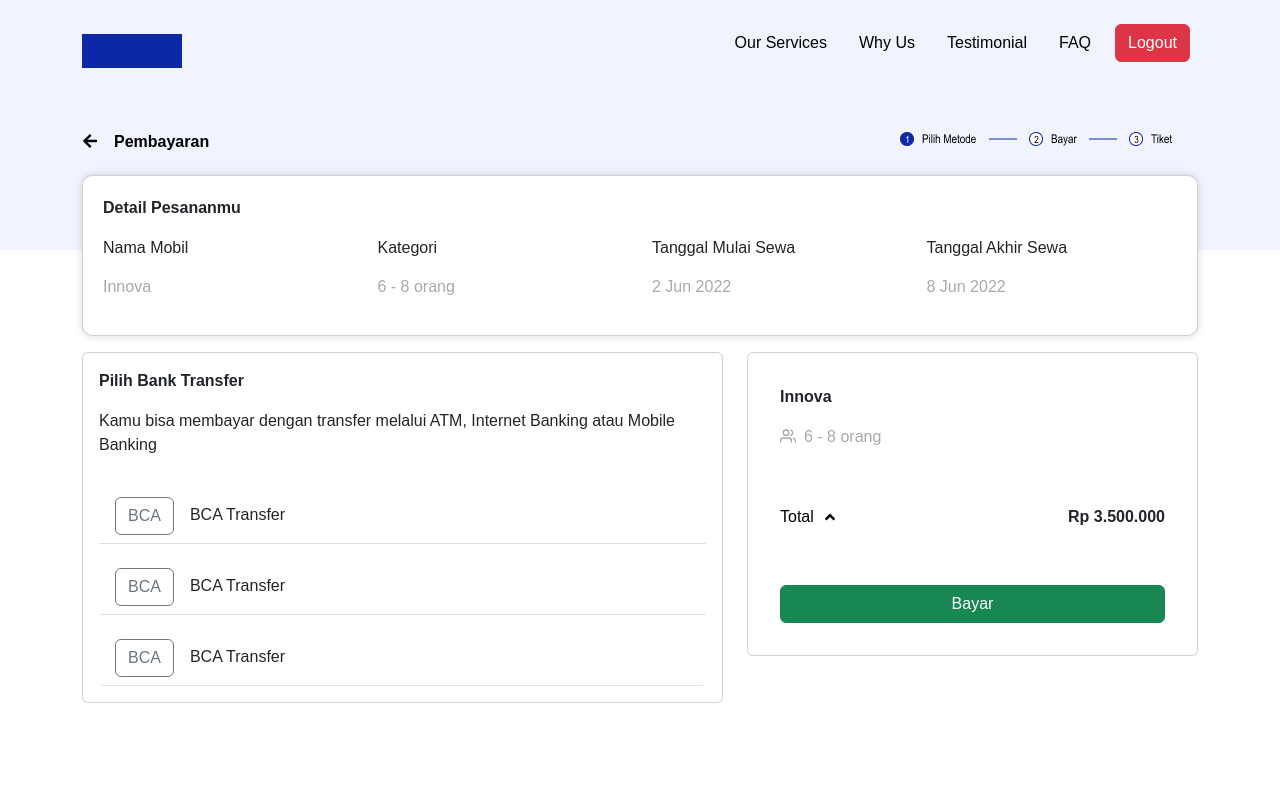
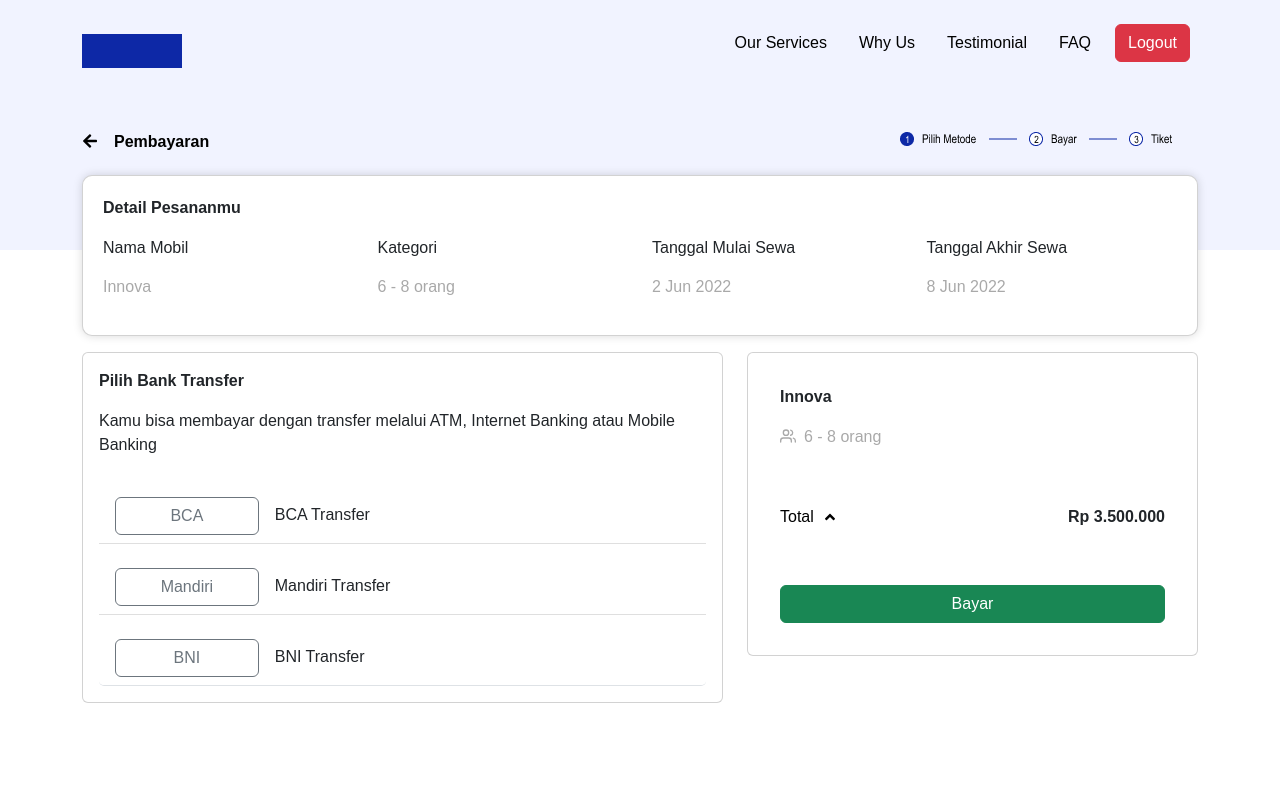
Before and after one commit to Wannn14/Binar-Platinum, a React (Create React App) app: page /pembayaran in a window 1280 px wide. Shown: the top 800 px of the page. Built offline with nearby package versions, Linux system fonts and the light colour scheme; sample sign-in values are in the browser's storage.

Commit message:
Update : checked Bank

```diff
--- a/src/pages/Payment/bayar-mobil.js
+++ b/src/pages/Payment/bayar-mobil.js
@@ -81,7 +81,7 @@ const Bayar = () => {
                       }}
                     >
                       <div className="mt-3" >
-                        <button className="bank btn btn-outline-secondary">BCA</button>
+                        <button className="bank btn btn-outline-secondary w-25">BCA</button>
                         <span className='ms-3' >BCA Transfer</span>
 
                       {selected === 1 ? <img src={Check} className="float-check-right mt-2" alt="check-list" /> : null}
@@ -93,12 +93,12 @@ const Bayar = () => {
                       className={selected === 2 ? 'active' : null}
                       onClick={() => {
                         selectClick(2);
-                        localStorage.setItem("bank", "BCA");
+                        localStorage.setItem("bank", "Mandiri");
                       }}
                     >
                       <div className="mt-3" >
-                        <button className="bank btn btn-outline-secondary">BCA</button>
-                        <span className='ms-3' >BCA Transfer</span>
+                        <button className="bank btn btn-outline-secondary w-25">Mandiri</button>
+                        <span className='ms-3' >Mandiri Transfer</span>
 
                       {selected === 2 ? <img src={Check} className="float-check-right mt-2" alt="check-list" /> : null}
                       </div>
@@ -110,12 +110,12 @@ const Bayar = () => {
                       className={selected === 3 ? 'active' : null}
                       onClick={() => {
                         selectClick(3);
-                        localStorage.setItem("bank", "BCA");
+                        localStorage.setItem("bank", "BNI");
                       }}
                     >
                       <div className="mt-3" >
-                        <button className="bank btn btn-outline-secondary">BCA</button>
-                        <span className='ms-3' >BCA Transfer</span>
+                        <button className="bank btn btn-outline-secondary w-25">BNI</button>
+                        <span className='ms-3' >BNI Transfer</span>
 
                       {selected === 3 ? <img src={Check} className="float-check-right mt-2" alt="check-list" /> : null}
                       </div>
```
